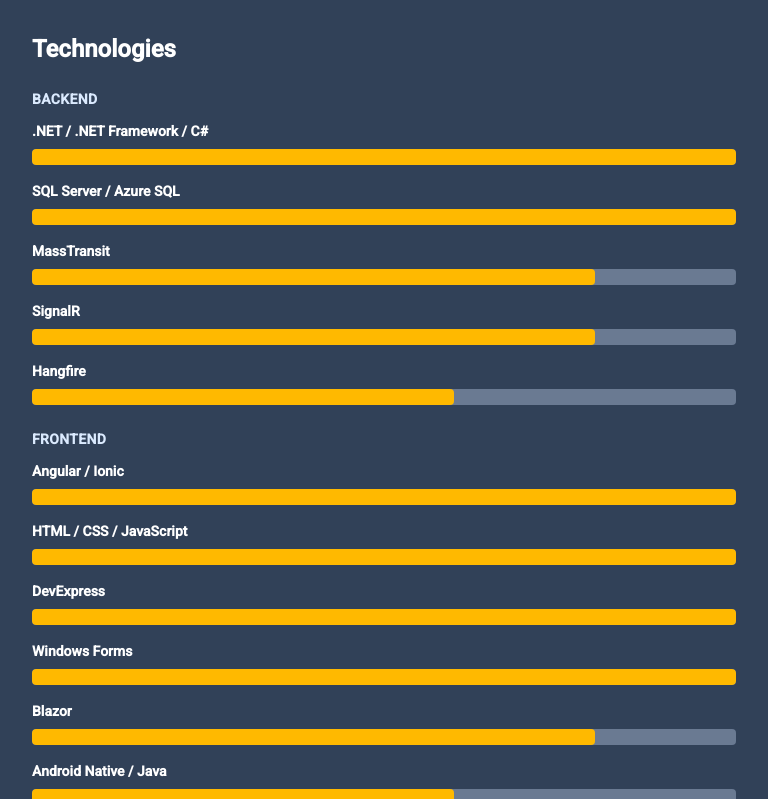
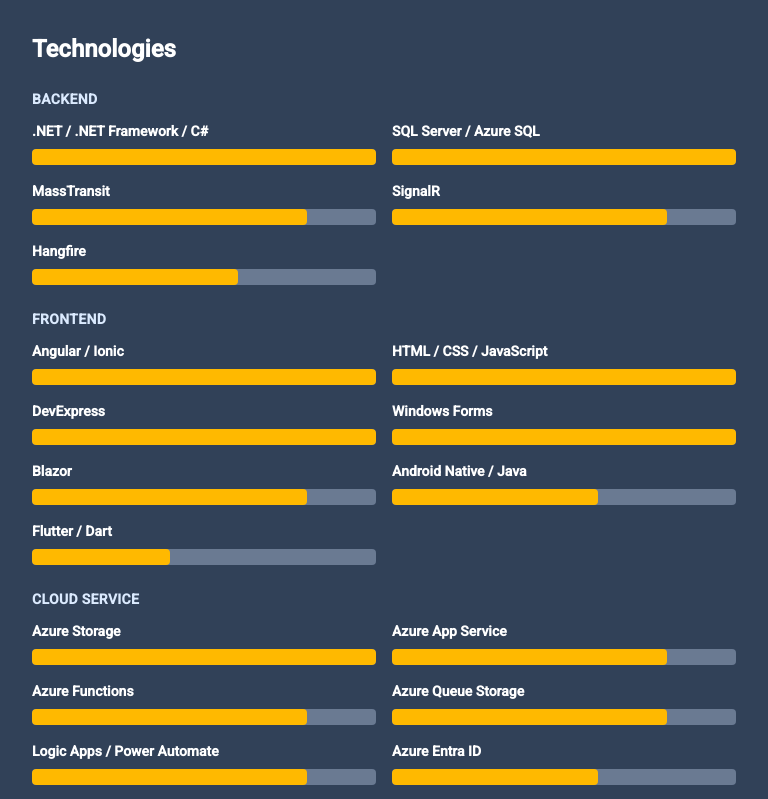
Before and after one commit to JulianSalinas/angular-julian-cv, an Angular app: page / in a window 768 px wide. Shown: the part 2660-3459 px from the top of the page. Built offline with nearby package versions, Linux system fonts and the light colour scheme.

Commit message:
Minor layout change

```diff
--- a/src/app/pages/cv/cv.component.css
+++ b/src/app/pages/cv/cv.component.css
@@ -8,6 +8,12 @@
 
 .cv-page {
   width: 100%;
+}
+
+@media (min-width: 768px) and (max-width: 1023px) {
+  .tech-grid {
+    grid-template-columns: repeat(2, minmax(0, 1fr));
+  }
 }
 
 @media (min-width: 1024px) {
--- a/src/app/pages/cv/cv.component.html
+++ b/src/app/pages/cv/cv.component.html
@@ -64,8 +64,9 @@
                 @for (group of technologyGroups(); track group.category) {
                   <div class="mb-6">
                     <h3 class="mb-3 text-sm font-bold uppercase tracking-wide text-blue-100">{{ group.category }}</h3>
+                    <div class="tech-grid grid grid-cols-1 gap-4">
                       @for (tech of group.technologies; track tech.name) {
-                      <div class="mb-4">
+                        <div>
                           <div class="mb-2 flex items-start justify-between">
                             <span class="text-sm font-semibold">{{ tech.name }}</span>
                           </div>
@@ -78,6 +79,7 @@
                           </div>
                         </div>
                       }
+                    </div>
                   </div>
                 }
               </div>
```
Lines whose indentation alone changed are shown as unchanged.
